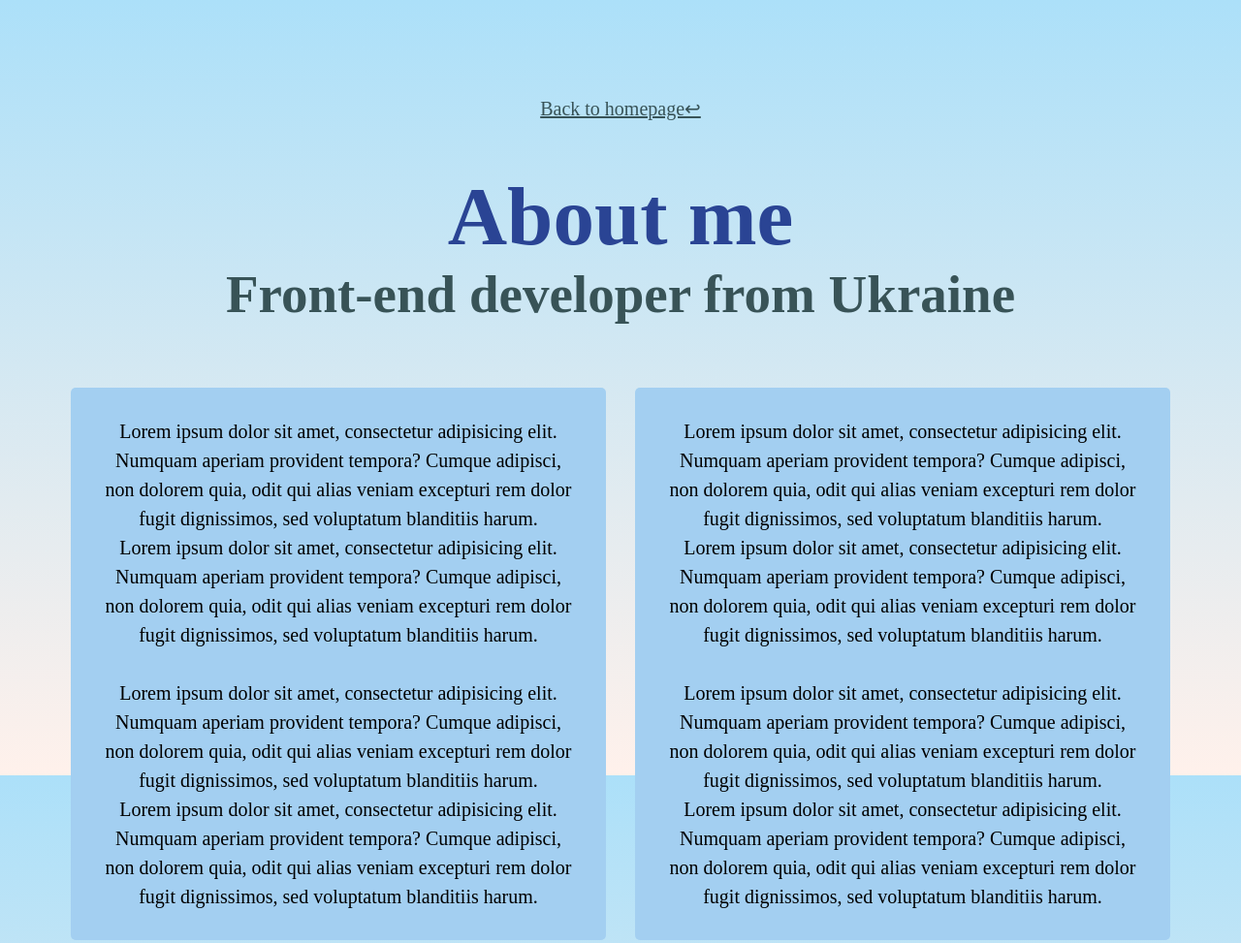
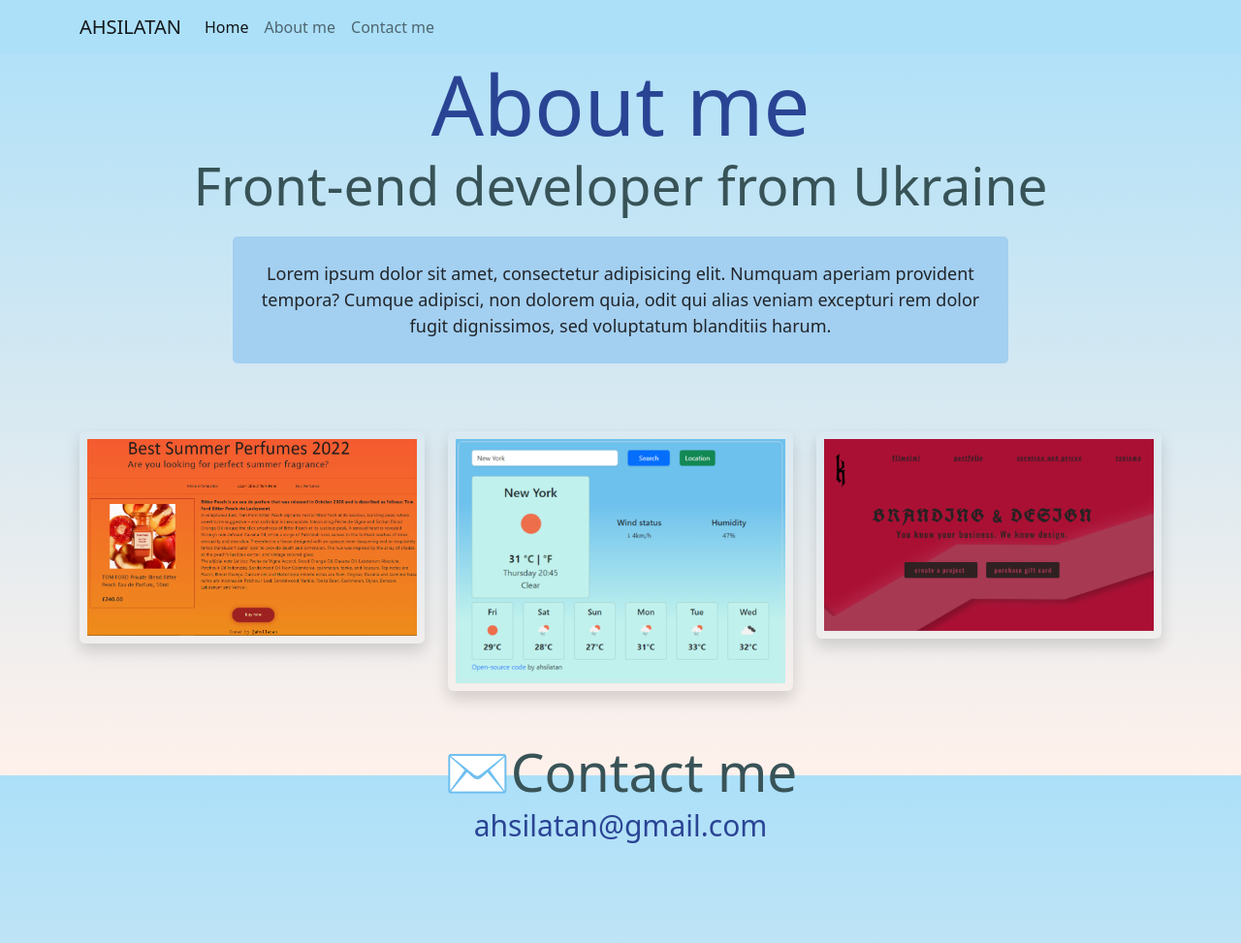
Before and after one commit to ahsilatan/portfolio-project, a plain HTML site: page about.html in a window 1280 px wide. Shown: the top 973 px of the page at 97% size. Drawn offline with nearby package versions, Linux system fonts and the light colour scheme.

Commit message:
Advanced Bootstrap
content added, fixed css

```diff
--- a/about.html
+++ b/about.html
@@ -4,58 +4,89 @@
     <meta charset="UTF-8" />
     <meta http-equiv="X-UA-Compatible" content="IE=edge" />
     <meta name="viewport" content="width=, initial-scale=1.0" />
+    <!-- CSS only -->
+    <link
+      href="https://cdn.jsdelivr.net/npm/bootstrap@5.2.0-beta1/dist/css/bootstrap.min.css"
+      rel="stylesheet"
+      integrity="sha384-0evHe/X+R7YkIZDRvuzKMRqM+OrBnVFBL6DOitfPri4tjfHxaWutUpFmBp4vmVor"
+      crossorigin="anonymous"
+    />
+    <!-- JavaScript Bundle with Popper -->
+    <script
+      src="https://cdn.jsdelivr.net/npm/bootstrap@5.2.0-beta1/dist/js/bootstrap.bundle.min.js"
+      integrity="sha384-pprn3073KE6tl6bjs2QrFaJGz5/SUsLqktiwsUTF55Jfv3qYSDhgCecCxMW52nD2"
+      crossorigin="anonymous"
+    ></script>
     <link rel="stylesheet" href="style.css" />
 
     <title>About me</title>
   </head>
   <body>
-    <a href="index.html" class="homepage">Back to homepage↩</a>
+    <nav class="navbar navbar-expand-lg" style="background-color: #ace0f9">
+      <div class="container">
+        <a
+          class="navbar-brand"
+          href="https://www.instagram.com/ahsilatan/"
+          target="_blank"
+          >AHSILATAN</a
+        >
+        <button
+          class="navbar-toggler"
+          type="button"
+          data-bs-toggle="collapse"
+          data-bs-target="#navbarNavAltMarkup"
+          aria-controls="navbarNavAltMarkup"
+          aria-expanded="false"
+          aria-label="Toggle navigation"
+        >
+          <span class="navbar-toggler-icon"></span>
+        </button>
+        <div class="collapse navbar-collapse" id="navbarNavAltMarkup">
+          <div class="navbar-nav">
+            <a class="nav-link active" aria-current="page" href="index.html"
+              >Home</a
+            >
+            <a class="nav-link" href="about.html">About me</a>
+            <a class="nav-link" href="about.html#email">Contact me</a>
+          </div>
+        </div>
+      </div>
+    </nav>
     <h1>About me</h1>
     <h2>Front-end developer from Ukraine</h2>
-    <div class="about-me-content">
-      <p>
+    <div class="d-flex justify-content-center">
+      <p class="about-me-content">
         Lorem ipsum dolor sit amet, consectetur adipisicing elit. Numquam
-        aperiam provident tempora? Cumque adipisci, non dolorem quia, odit qui
-        alias veniam excepturi rem dolor fugit dignissimos, sed voluptatum
-        blanditiis harum.
-        <br />
-        Lorem ipsum dolor sit amet, consectetur adipisicing elit. Numquam
-        aperiam provident tempora? Cumque adipisci, non dolorem quia, odit qui
-        alias veniam excepturi rem dolor fugit dignissimos, sed voluptatum
-        blanditiis harum.
-        <br />
-        <br />
-        Lorem ipsum dolor sit amet, consectetur adipisicing elit. Numquam
-        aperiam provident tempora? Cumque adipisci, non dolorem quia, odit qui
-        alias veniam excepturi rem dolor fugit dignissimos, sed voluptatum
-        blanditiis harum.
-        <br />Lorem ipsum dolor sit amet, consectetur adipisicing elit. Numquam
-        aperiam provident tempora? Cumque adipisci, non dolorem quia, odit qui
-        alias veniam excepturi rem dolor fugit dignissimos, sed voluptatum
-        blanditiis harum.
-      </p>
-      <p>
-        Lorem ipsum dolor sit amet, consectetur adipisicing elit. Numquam
-        aperiam provident tempora? Cumque adipisci, non dolorem quia, odit qui
-        alias veniam excepturi rem dolor fugit dignissimos, sed voluptatum
-        blanditiis harum.
-        <br />
-        Lorem ipsum dolor sit amet, consectetur adipisicing elit. Numquam
-        aperiam provident tempora? Cumque adipisci, non dolorem quia, odit qui
-        alias veniam excepturi rem dolor fugit dignissimos, sed voluptatum
-        blanditiis harum.
-        <br />
-        <br />
-        Lorem ipsum dolor sit amet, consectetur adipisicing elit. Numquam
-        aperiam provident tempora? Cumque adipisci, non dolorem quia, odit qui
-        alias veniam excepturi rem dolor fugit dignissimos, sed voluptatum
-        blanditiis harum.
-        <br />Lorem ipsum dolor sit amet, consectetur adipisicing elit. Numquam
         aperiam provident tempora? Cumque adipisci, non dolorem quia, odit qui
         alias veniam excepturi rem dolor fugit dignissimos, sed voluptatum
         blanditiis harum.
       </p>
     </div>
+    <div class="container">
+      <div class="row">
+        <div class="col-sm-4">
+          <img
+            src="img/2.PNG"
+            alt="parfume page"
+            class="img-fluid p-2 shadow rounded"
+          />
+        </div>
+        <div class="col-sm-4">
+          <img
+            src="img/1.PNG"
+            alt="weather app"
+            class="img-fluid p-2 shadow rounded"
+          />
+        </div>
+        <div class="col-sm-4">
+          <img
+            src="img/3.PNG"
+            alt="parfume page"
+            class="img-fluid p-2 shadow rounded"
+          />
+        </div>
+      </div>
+    </div>
     <h2 id="email">✉️Contact me</h2>
     <a href="mailto:ahsilatan@gmail.com" class="email">ahsilatan@gmail.com</a>
   </body>
--- a/style.css
+++ b/style.css
@@ -6,7 +6,6 @@
   --gradient: linear-gradient(to top, #fff1eb 0%, #ace0f9 100%);
 }
 body {
-  margin-top: 100px;
   background: var(--gradient);
   background-attachment: fixed;
 }
@@ -30,15 +29,29 @@ h3 {
 }
 p {
   background: var(--second-color);
-  padding: 30px;
+  padding: 25px;
+  margin: 20px;
   border-radius: 5px;
-  font-size: 20px;
+  font-size: 18px;
   line-height: 150%;
-  text-align: center;
+}
+img {
+  vertical-align: center;
+  max-width: 100%;
+  height: auto;
+}
+
+.row {
+  margin-bottom: 50px;
+  margin-top: 50px;
+  display: flex;
+}
+.home {
+  margin-top: 30px;
 }
 .navigation {
   display: flex;
-  margin-top: 50px;
+  margin-top: 30px;
   justify-content: center;
 }
 .navigation a {
@@ -61,11 +74,22 @@ p {
   background: var(--second-color);
   box-shadow: var(--box-shadow);
 }
+.launch {
+  color: white;
+  margin: 20px;
+  border-radius: 5px;
+  padding: 15px 40px;
+  text-decoration: none;
+  font-size: 20px;
+  box-shadow: var(--box-shadow);
+
+  background: var(--main-color);
+}
 .homepage {
   display: block;
   text-align: center;
   font-size: 20px;
-  margin-bottom: 50px;
+  margin-bottom: 30px;
   color: var(--accent-color);
 }
 .email {
@@ -77,8 +101,8 @@ p {
   margin-bottom: 100px;
 }
 .about-me-content {
-  display: flex;
-  margin: 50px;
+  width: 800px;
+  text-align: center;
 }
 .about-me-content p {
   margin: 15px;
```
Also changed, not shown: index.html (+93 -0 lines), img/1.PNG (added), img/2.PNG (added), img/3.png (added).
